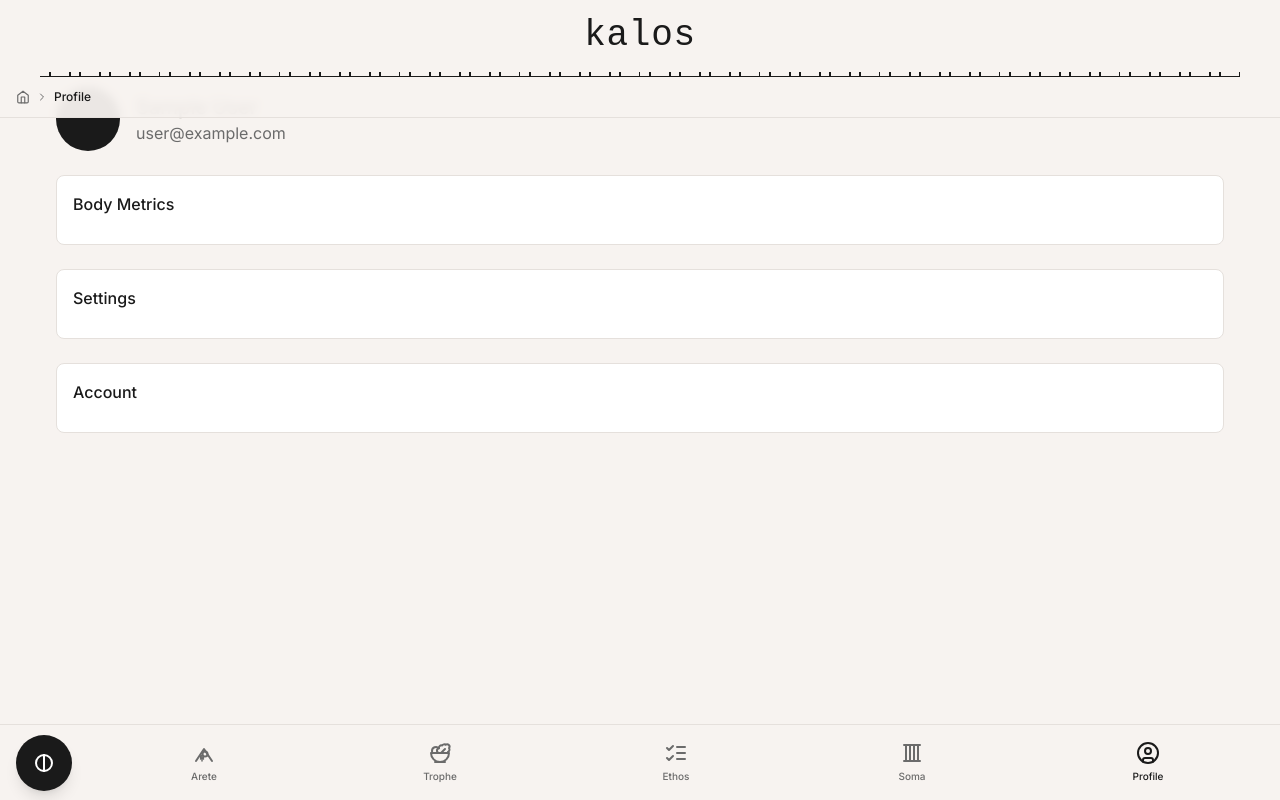
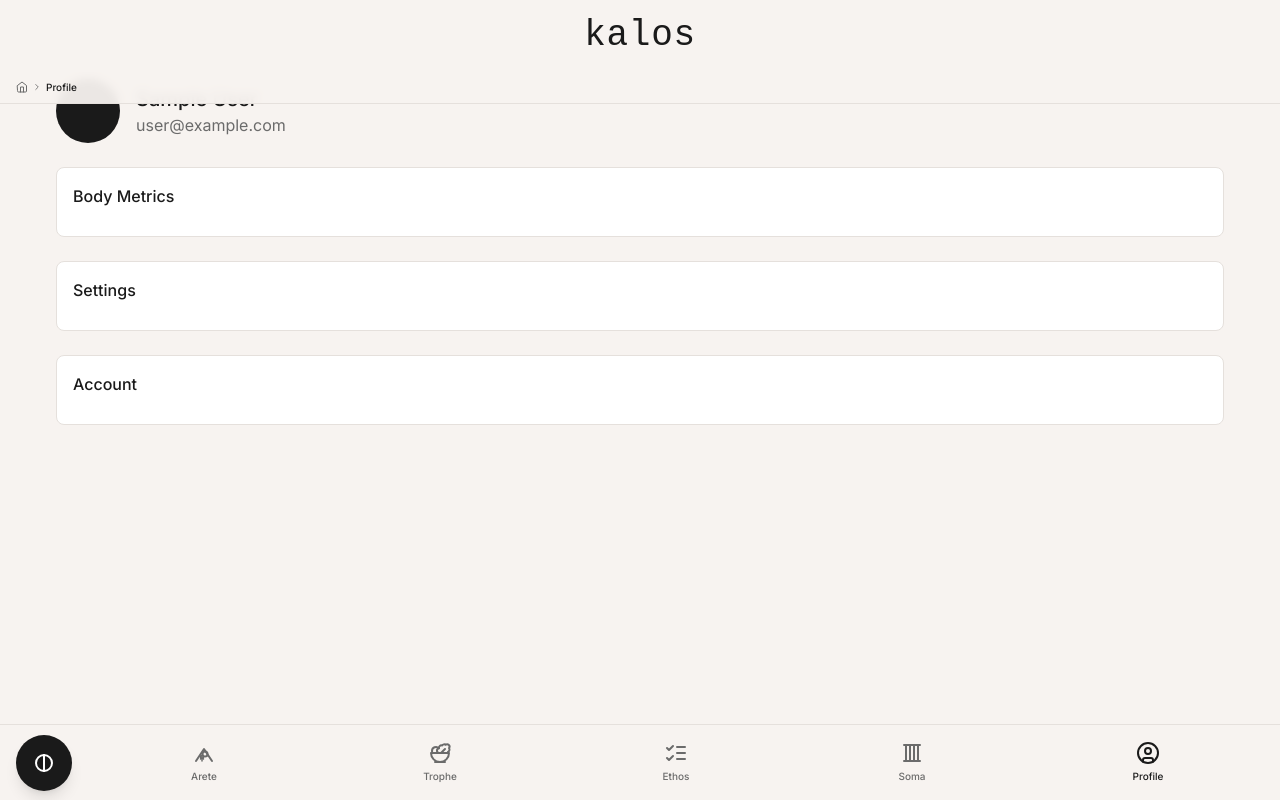
Before and after one commit to lfmcagency/fitness-tracker, a Next.js app: page /profile in a window 1280 px wide. Built offline with nearby package versions, Linux system fonts and the light colour scheme; no server answers; sample sign-in values are in the browser's storage.

Commit message:
edits to subnav

```diff
--- a/src/components/layout/SubNavigation.tsx
+++ b/src/components/layout/SubNavigation.tsx
@@ -24,16 +24,16 @@ export default function SubNavigation({
 }: SubNavigationProps) {
   return (
     <>
-      {/* Greek Meander Pattern - Full Width */}
-      <div className="fixed top-[53px] left-0 right-0 z-40 w-full h-[24px] bg-[#F7F3F0]">
-        <div className="w-full h-full overflow-hidden">
+      {/* Greek Meander Pattern - Full Width - Reduced Height */}
+      <div className="fixed top-[53px] left-0 right-0 z-40 w-full h-[18px] bg-[#F7F3F0]">
+        <div className="w-full h-full overflow-hidden max-w-none">
           <svg
             width="100%"
-            height="24"
-            viewBox="0 0 1200 24"
+            height="18"
+            viewBox="0 0 1200 18"
             preserveAspectRatio="xRepeat meet"
             xmlns="http://www.w3.org/2000/svg"
-            className="text-[#1A1A1A]"
+            className="text-[#1A1A1A] w-full"
           >
             <defs>
               <pattern
@@ -41,127 +41,127 @@ export default function SubNavigation({
                 x="0"
                 y="0"
                 width="120"
-                height="24"
+                height="18"
                 patternUnits="userSpaceOnUse"
               >
                 {/* Main horizontal line */}
                 <path
-                  d="M0,8 H120"
+                  d="M0,6 H120"
                   stroke="currentColor"
-                  strokeWidth="2"
+                  strokeWidth="1.5"
                   fill="none"
                 />
 
                 {/* Meander elements */}
                 <path
-                  d="M10,8 V16 H30 V8"
+                  d="M10,6 V12 H30 V6"
                   stroke="currentColor"
-                  strokeWidth="2"
+                  strokeWidth="1.5"
                   fill="none"
                 />
                 <path
-                  d="M40,8 V16 H60 V8"
+                  d="M40,6 V12 H60 V6"
                   stroke="currentColor"
-                  strokeWidth="2"
+                  strokeWidth="1.5"
                   fill="none"
                 />
                 <path
-                  d="M70,8 V16 H90 V8"
+                  d="M70,6 V12 H90 V6"
                   stroke="currentColor"
-                  strokeWidth="2"
+                  strokeWidth="1.5"
                   fill="none"
                 />
                 <path
-                  d="M100,8 V16 H120 V8"
+                  d="M100,6 V12 H120 V6"
                   stroke="currentColor"
-                  strokeWidth="2"
+                  strokeWidth="1.5"
                   fill="none"
                 />
 
                 {/* Vertical connecting lines */}
                 <path
-                  d="M10,16 V24"
+                  d="M10,12 V18"
                   stroke="currentColor"
-                  strokeWidth="2"
+                  strokeWidth="1.5"
                   fill="none"
                 />
                 <path
-                  d="M30,16 V24"
+                  d="M30,12 V18"
                   stroke="currentColor"
-                  strokeWidth="2"
+                  strokeWidth="1.5"
                   fill="none"
                 />
                 <path
-                  d="M40,16 V24"
+                  d="M40,12 V18"
                   stroke="currentColor"
-                  strokeWidth="2"
+                  strokeWidth="1.5"
                   fill="none"
                 />
                 <path
-                  d="M60,16 V24"
+                  d="M60,12 V18"
                   stroke="currentColor"
-                  strokeWidth="2"
+                  strokeWidth="1.5"
                   fill="none"
                 />
                 <path
-                  d="M70,16 V24"
+                  d="M70,12 V18"
                   stroke="currentColor"
-                  strokeWidth="2"
+                  strokeWidth="1.5"
                   fill="none"
                 />
                 <path
-                  d="M90,16 V24"
+                  d="M90,12 V18"
                   stroke="currentColor"
-                  strokeWidth="2"
+                  strokeWidth="1.5"
                   fill="none"
                 />
                 <path
-                  d="M100,16 V24"
+                  d="M100,12 V18"
                   stroke="currentColor"
-                  strokeWidth="2"
+                  strokeWidth="1.5"
                   fill="none"
                 />
                 <path
-                  d="M120,16 V24"
+                  d="M120,12 V18"
                   stroke="currentColor"
-                  strokeWidth="2"
+                  strokeWidth="1.5"
                   fill="none"
                 />
 
                 {/* Bottom horizontal line */}
                 <path
-                  d="M0,24 H120"
+                  d="M0,18 H120"
                   stroke="currentColor"
-                  strokeWidth="2"
+                  strokeWidth="1.5"
                   fill="none"
                 />
 
                 {/* Decorative dots */}
-                <circle cx="20" cy="12" r="1" fill="currentColor" />
-                <circle cx="50" cy="12" r="1" fill="currentColor" />
-                <circle cx="80" cy="12" r="1" fill="currentColor" />
-                <circle cx="110" cy="12" r="1" fill="currentColor" />
+                <circle cx="20" cy="9" r="0.8" fill="currentColor" />
+                <circle cx="50" cy="9" r="0.8" fill="currentColor" />
+                <circle cx="80" cy="9" r="0.8" fill="currentColor" />
+                <circle cx="110" cy="9" r="0.8" fill="currentColor" />
               </pattern>
             </defs>
 
             {/* Apply pattern */}
-            <rect x="0" y="0" width="100%" height="24" fill="url(#greekMeander)" />
+            <rect x="0" y="0" width="100%" height="18" fill="url(#greekMeander)" />
           </svg>
         </div>
       </div>
 
       {/* Breadcrumbs - Sticky, More Compact */}
-      <div className="fixed top-[77px] left-0 right-0 z-40 w-full bg-[#F7F3F0]/95 backdrop-blur-sm border-b border-[#E5E0DC]">
+      <div className="fixed top-[71px] left-0 right-0 z-40 w-full bg-[#F7F3F0]/95 backdrop-blur-sm border-b border-[#E5E0DC]">
         <div className="max-w-[1400px] mx-auto px-4">
-          <div className="flex items-center h-10">
+          <div className="flex items-center h-8">
             {/* Back Button */}
             {showBackButton && (
               <button
                 onClick={onBackClick}
-                className="p-1.5 mr-2 hover:bg-[#E5E0DC] rounded-full transition-colors flex-shrink-0"
+                className="p-1 mr-1.5 hover:bg-[#E5E0DC] rounded-full transition-colors flex-shrink-0"
                 aria-label="Go back"
               >
-                <ChevronLeft className="w-4 h-4" />
+                <ChevronLeft className="w-3.5 h-3.5" />
               </button>
             )}
 
@@ -176,7 +176,7 @@ export default function SubNavigation({
                       className="text-[#6B6B6B] hover:text-[#1A1A1A] transition-colors flex-shrink-0"
                       aria-label="Home"
                     >
-                      <Home className="w-3.5 h-3.5" />
+                      <Home className="w-3 h-3" />
                     </Link>
                   </li>
                 )}
@@ -188,11 +188,11 @@ export default function SubNavigation({
 
                   return (
                     <li key={crumb.href} className="flex items-center min-w-0">
-                      <ChevronRight className="mx-1.5 w-3 h-3 text-[#6B6B6B] flex-shrink-0" />
+                      <ChevronRight className="mx-1 w-2.5 h-2.5 text-[#6B6B6B] flex-shrink-0" />
                       <Link
                         href={crumb.href}
                         className={cn(
-                          "text-xs whitespace-nowrap overflow-hidden text-ellipsis max-w-xs",
+                          "text-[10px] whitespace-nowrap overflow-hidden text-ellipsis max-w-xs",
                           index === breadcrumbs.length - 1
                             ? "font-medium text-[#1A1A1A]"
                             : "text-[#6B6B6B] hover:text-[#1A1A1A] transition-colors"
@@ -210,7 +210,7 @@ export default function SubNavigation({
       </div>
 
       {/* Spacer to account for fixed navigation */}
-      <div className="h-[87px]"></div>
+      <div className="h-[79px]"></div>
     </>
   )
 }
```
